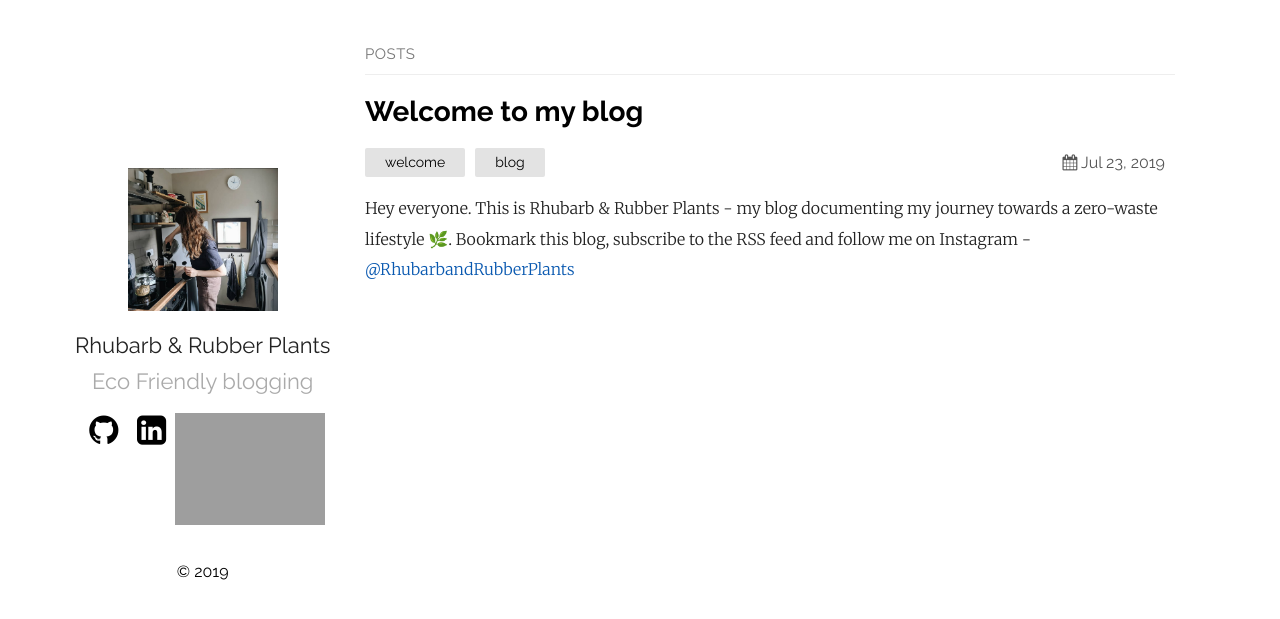
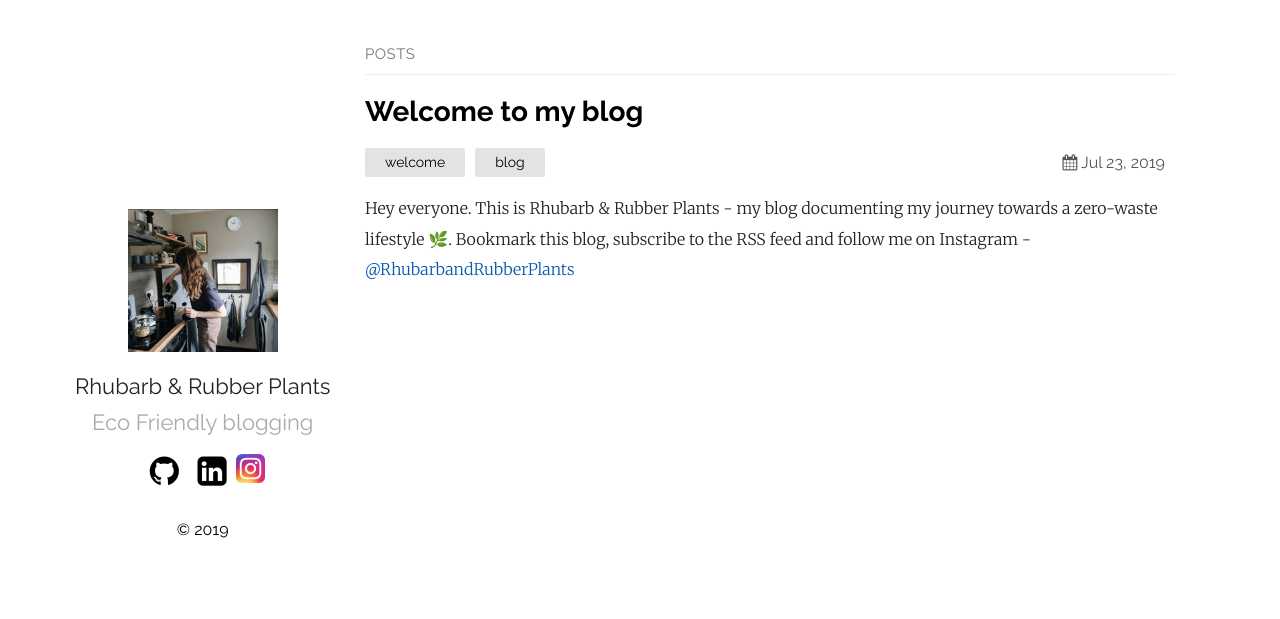
Before and after one commit to rhubarbandrubberplants/rhubarbandrubberplants.github.io, a Jekyll site: the page built from index.md, in a window 1280 px wide. Shown: the top 619 px of the page. Built offline with Jekyll 4.4.1, drawn with Linux system fonts in a browser that asks for light colours.

Commit message:
insta logo add

```diff
--- a/_layouts/default.html
+++ b/_layouts/default.html
@@ -13,7 +13,7 @@
 
 				<a href="https://github.com/{{ site.plainwhite.social_links.github }}"><li><i class="icon-github-circled"></i></li></a>
 				<a href="https://www.linkedin.com/{{ site.plainwhite.social_links.linkedIn }}"><li><i class="icon-linkedin-squared"></i></li></a>
-			<a href="https://instagram.com/rhubarbandrubberplants"><img src="/assets/iglogo.png  style="width:29px; height:29px" title="logo" alt="logo"></a>
+			<a href="https://instagram.com/rhubarbandrubberplants"><img src="/assets/iglogo.png"  style="width:29px; height:29px" title="logo" alt="logo"></a>
 			</ul>
 			<p>&copy; 2019</p>
 		</section>
```
